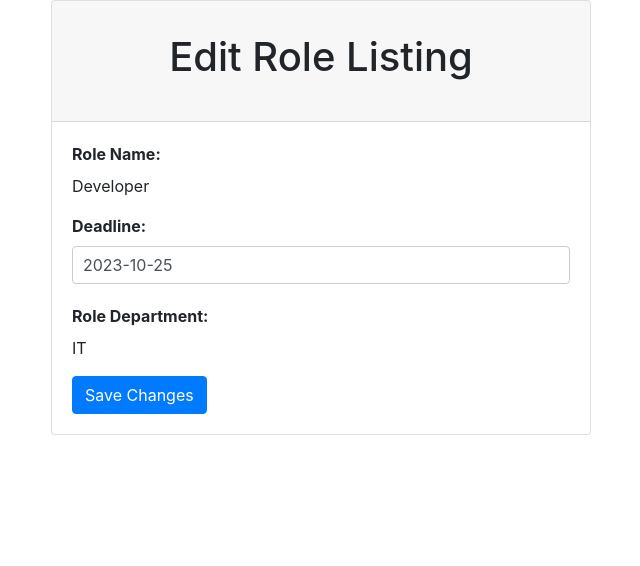
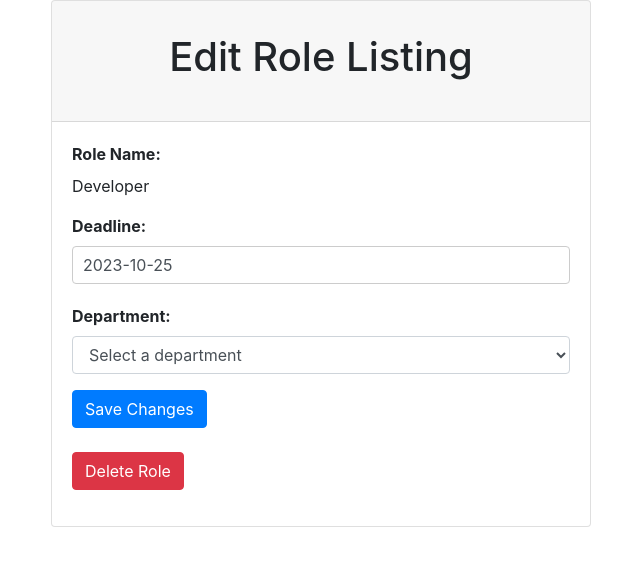
Before and after one commit to SPMG9T6/SBRPProject, a Flask app: page /edit_role_listing/Developer in a window 1280 px wide. Shown: the top 566 px of the page, without its empty margins (319-959 px from the left). Run offline with Flask 3, Linux system fonts and the light colour scheme; data comes from the database, SQL or seed files in the repository; parts of the project's set-up code (start-up, migrations or seed data) failed here and were passed over; some libraries are stand-ins or nearby versions.

Commit message:
error handling, validation, delete function
- error handling for duplicate entry
- validation for input fields
- filter fixed
- delete role listing

```diff
--- a/app.py
+++ b/app.py
@@ -1,6 +1,7 @@
 from flask import Flask, render_template, jsonify, request, render_template, redirect, url_for
 from flask_sqlalchemy import SQLAlchemy
 from flask_cors import CORS
+from sqlalchemy.exc import IntegrityError
 import json
 
 app = Flask(__name__)
@@ -238,25 +239,43 @@ def apply_role():
 def thank_you():
     return render_template('thank_you.html')
 
-
+@app.route('/error')
+def error():
+    return render_template('error.html')
 
 @app.route('/add_role_listing/create', methods=['GET', 'POST'])
 def add_role_listing():
+    deadline = ''  # Initialize deadline with an empty string
     if request.method == 'POST':
         role_name = request.form['role_name']
         deadline = request.form['deadline']
         department = request.form['department']
 
+        # Check for duplicate role listing in the database
+        existing_role_listing = Role_Listing.query.filter_by(role_name=role_name).first()
+
+        if existing_role_listing:
+            role_name = existing_role_listing.role_name
+            error_message = 'Please add another role'
+            return render_template('error.html', error_message=error_message, role_name=role_name)
+
         new_role_listing = Role_Listing(role_name=role_name, deadline=deadline, department=department)
 
         # Add the role listing to the database
         db.session.add(new_role_listing)
-        db.session.commit()
 
-        resp = {'response':'Role Listing Created Successfully', 'role_name':role_name, 'deadline':deadline, 'department':department}
-        return render_template('response.html', resp=resp)
+        try:
+            db.session.commit()
+            resp = {'response': 'Role Listing Created Successfully', 'role_name': role_name, 'deadline': deadline, 'department': department}
+            return render_template('response.html', resp=resp)
+        except IntegrityError as e:
+            db.session.rollback()
+            error_message = 'An error occurred while creating the role listing. Please try again.'
+            return render_template('error.html', error_message=error_message)
 
-    return render_template('add_role_listing.html', deadline=deadline, roles=role_name)
+    return render_template('add_role_listing.html', deadline=deadline)  # Pass deadline to the template
+
+
 
 @app.route('/get_skills', methods=['GET'])
 def get_skills():
@@ -293,6 +312,24 @@ def edit_role_listing(role_name):
         return redirect(url_for('update_roles'))
 
     return render_template('edit_role_listing.html', role_listing=role_listing, all_roles=all_roles)
+
+@app.route('/delete_role/<role_name>', methods=['GET'])
+def delete_role(role_name):
+    # Query the role to be deleted
+    role_to_delete = Role_Listing.query.filter_by(role_name=role_name).first()
+
+    if role_to_delete:
+        try:
+            # Delete the role
+            db.session.delete(role_to_delete)
+            db.session.commit()
+            return redirect(url_for('update_roles'))  # Redirect to the role update page after deletion
+        except Exception as e:
+            # Handle any exceptions or errors that may occur during deletion
+            return render_template('error.html', error_message='An error occurred while deleting the role.')
+    else:
+        # Handle the case where the role does not exist
+        return render_template('error.html', error_message='Role not found.')
 
 @app.route('/get_role_skill', methods=['GET'])
 def get_role_skill():
--- a/templates/edit_role_listing.html
+++ b/templates/edit_role_listing.html
@@ -61,15 +61,29 @@
                             </div>
                             <div class="form-group">
                                 <label for="deadline">Deadline:</label>
-                                <input type="text" class="form-control" id="datepicker" name="deadline" value="{{ role_listing.deadline }}">
+                                <input type="text" class="form-control" id="datepicker" name="deadline" value="{{ role_listing.deadline }}" required>
                             </div>
 
                             <div class="form-group">
-                                <label for="department">Role Department:</label>
-                                <p class="form-control-static">{{ role_listing.department }}</p>
+                                <label for="department">Department:</label>
+                                <select class="form-control" name="department" required>
+                                    <option value="" selected disabled>Select a department</option>
+                                    <option value="Consultancy">Consultancy</option>
+                                    <option value="Engineering">Engineering</option>
+                                    <option value="Finance">Finance</option>
+                                    <option value="HR">HR</option>
+                                    <option value="Sales">Sales</option>
+                                    <option value="IT">IT</option>
+                                    <option value="Solutioning">Solutioning</option>
+                                </select>
                             </div>
                             <button type="submit" class="btn btn-primary">Save Changes</button>
                         </form>
+                        <br>
+                        <div class="form-group">
+                            <button type="button" class="btn btn-danger" id="deleteRoleBtn">Delete Role</button>
+                        </div>
+
                     </div>
                 </div>
             </div>
@@ -85,6 +99,13 @@
                 todayHighlight: true   // Highlight today's date
             });
         });
+
+        document.getElementById('deleteRoleBtn').addEventListener('click', function () {
+        if (confirm("Are you sure you want to delete this role?")) {
+            // If the user confirms, redirect to the Flask route that handles role deletion
+            window.location.href = "{{ url_for('delete_role', role_name=role_listing.role_name) }}";
+        }
+    });
     </script>
 </body>
 </html>
--- a/templates/view_roles.html
+++ b/templates/view_roles.html
@@ -202,6 +202,8 @@
             })
             .get();
 
+        console.log('Selected departments:', selectedDepartments);
+
         // Hide all card containers by default
         $('.card-container').hide();
 
```
Also changed, not shown: templates/add_role_listing.html (+9 -3 lines), templates/error.html (added, +32 -0 lines), templates/update_roles.html (+12 -8 lines).
